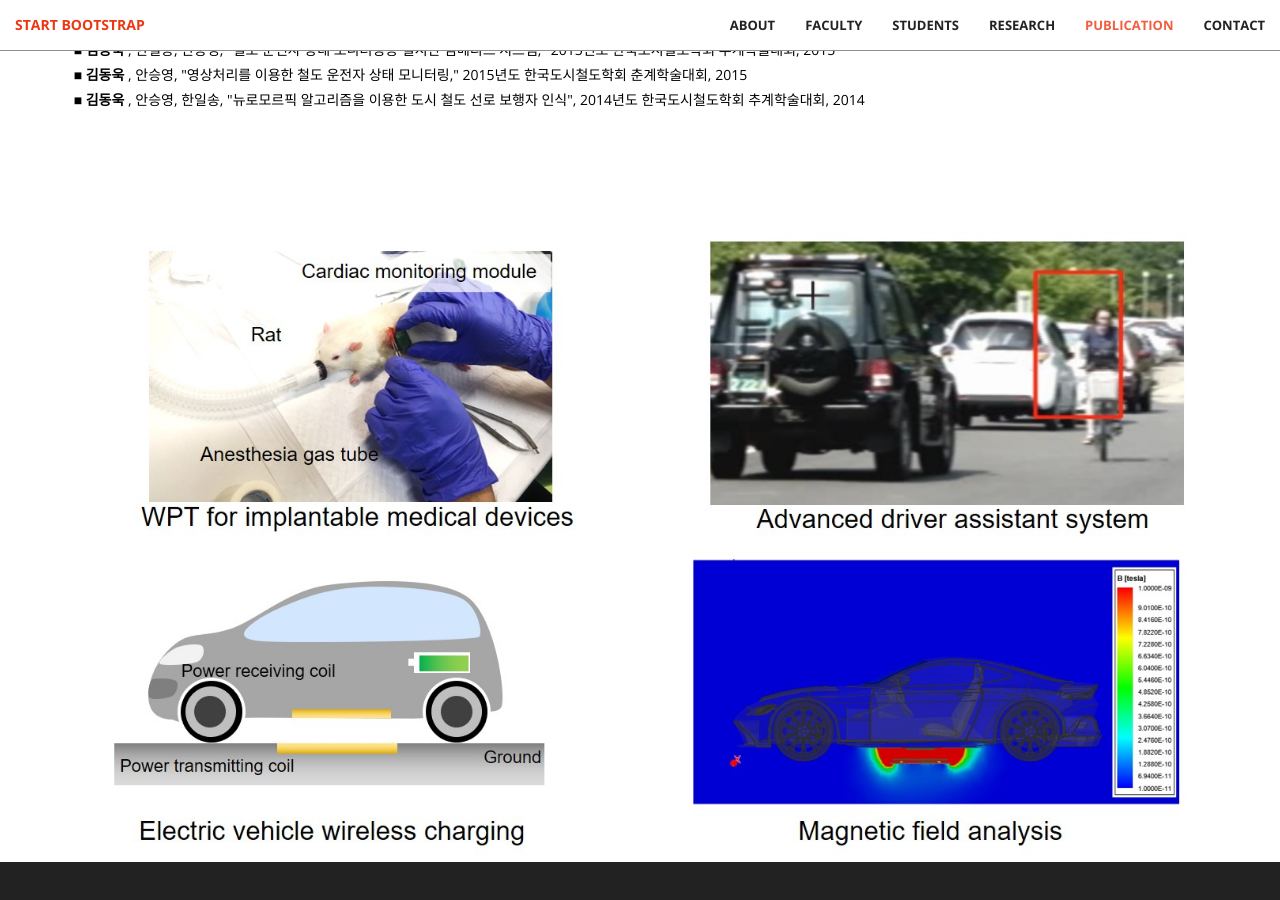
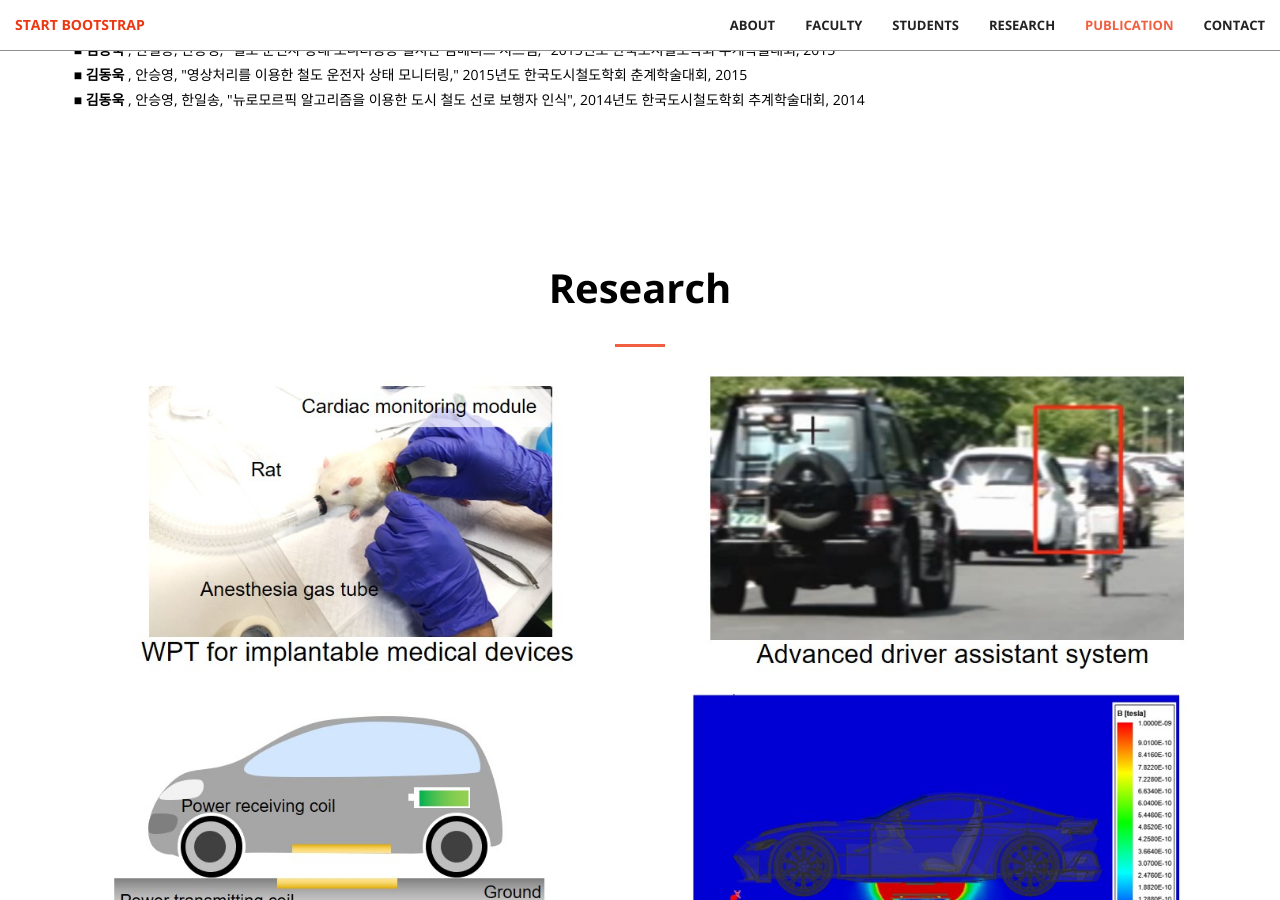
Before and after one commit to dwKim88/AEL, a Jekyll site: the page built from index.html, in a window 1280 px wide and 900 px high, scrolled down 7075 px. Built offline with Jekyll 4.4.1, drawn with Linux system fonts in a browser that asks for light colours.

Commit message:
Update research.html

```diff
--- a/_includes/research.html
+++ b/_includes/research.html
@@ -1,4 +1,17 @@
 <section class="no-padding" id="research_overview">
+    <div class="container">
+        <div class="row">
+            <div class="col-xs-12 text-center">
+                <h2>
+                    <p style="line-height: 1.8; color:black; font-size:40px;">
+                        <B> Research </B>
+                    </p>
+                </h2>
+                <hr class="primary">
+            </div>
+        </div>
+    </div>
+
     <!--
     <div class="container-fluid">
     -->
```
